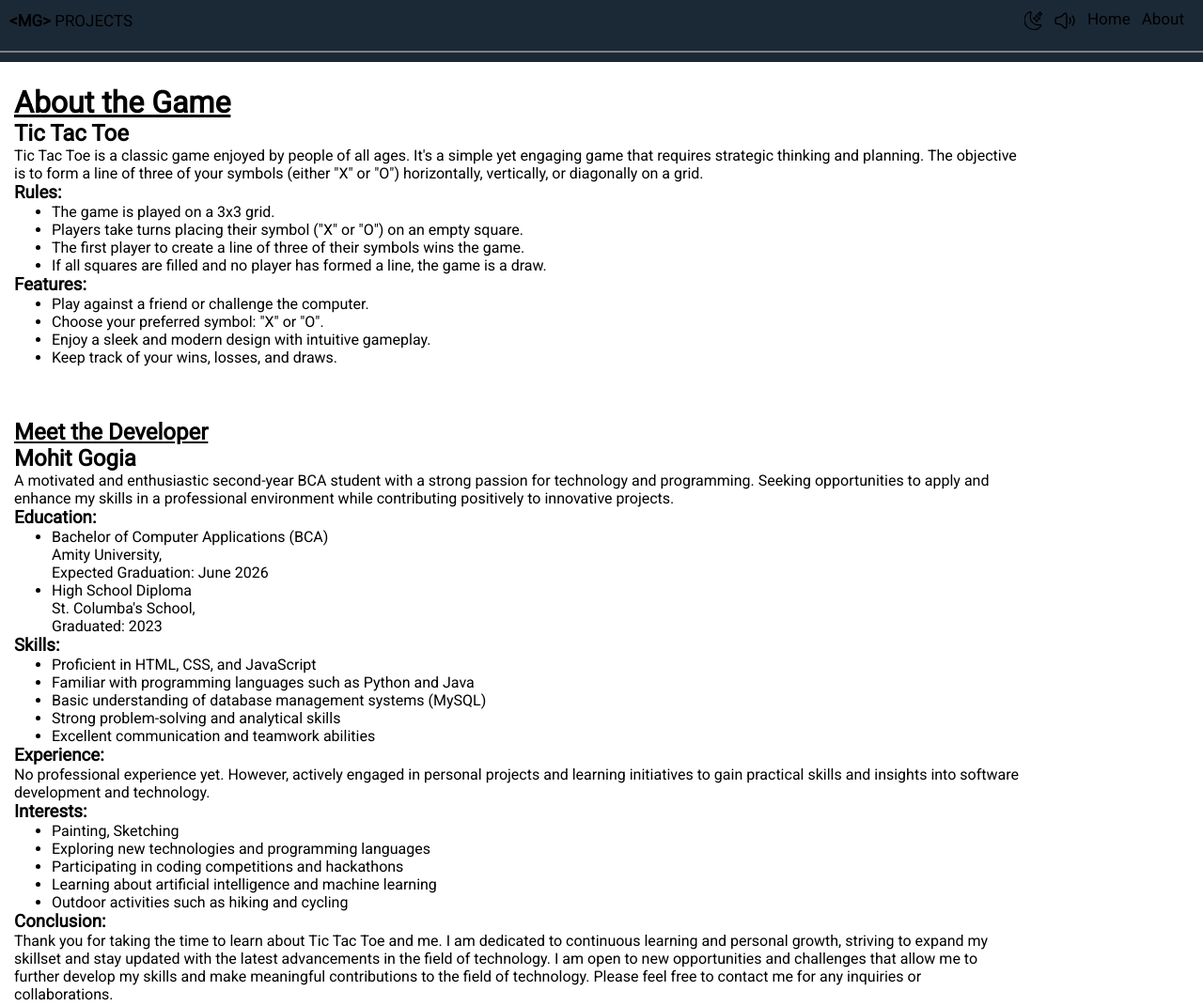
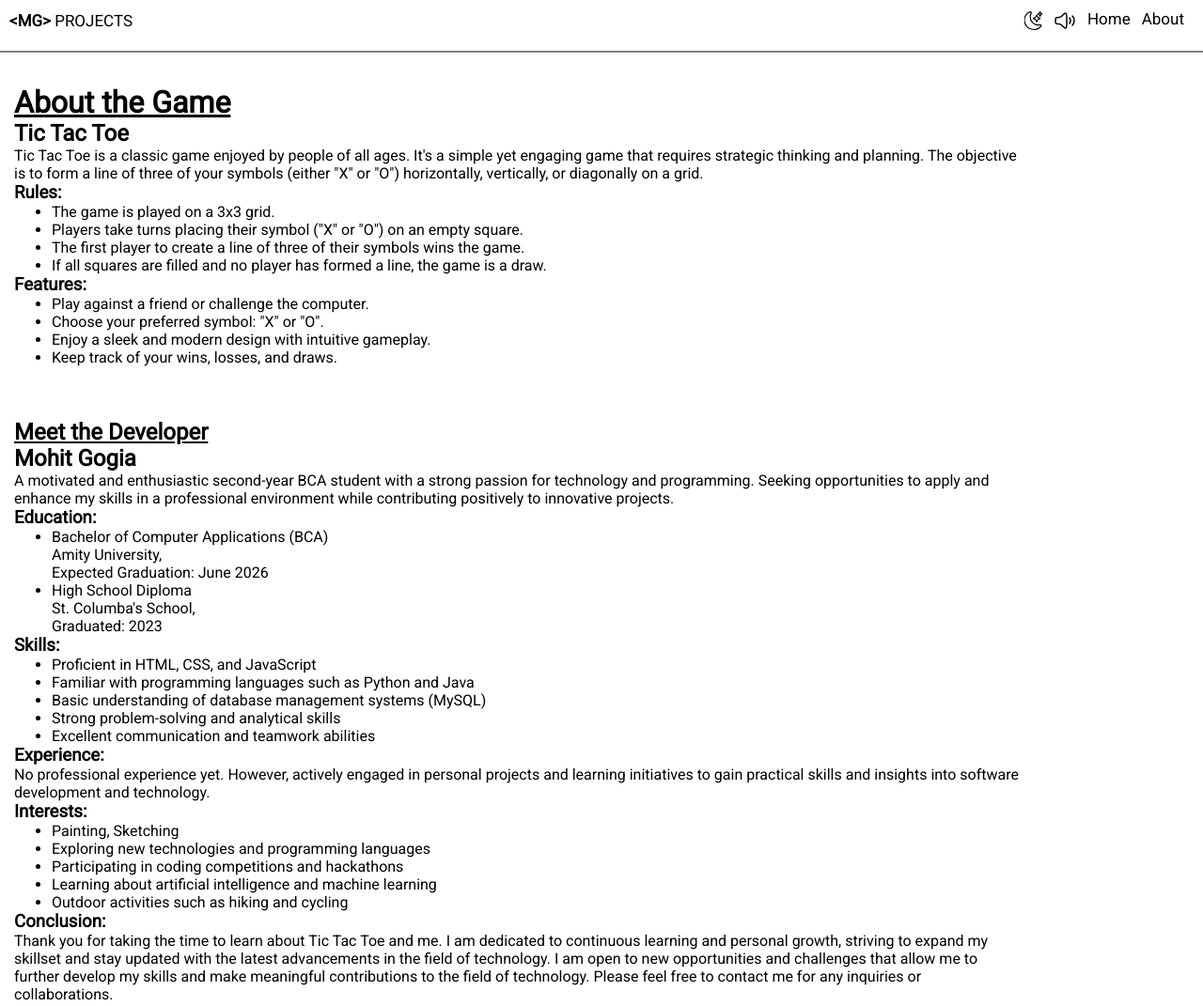
Before and after one commit to Mohit-059/Tic-Tac-Toe, a plain HTML site: page about.html in a window 1280 px wide. Shown: the top 1071 px of the page at 94% size. Drawn offline with Linux system fonts and the light colour scheme; a web font is replaced by a local one.

Commit message:
Update about.css

```diff
--- a/about.css
+++ b/about.css
@@ -18,7 +18,7 @@
     left: 0;
     width: 100%;
     z-index: 1000; /* Ensure it's above other content */
-    background-color: #1b2937;
+    background-color: white;
 }
 
 body {
```
